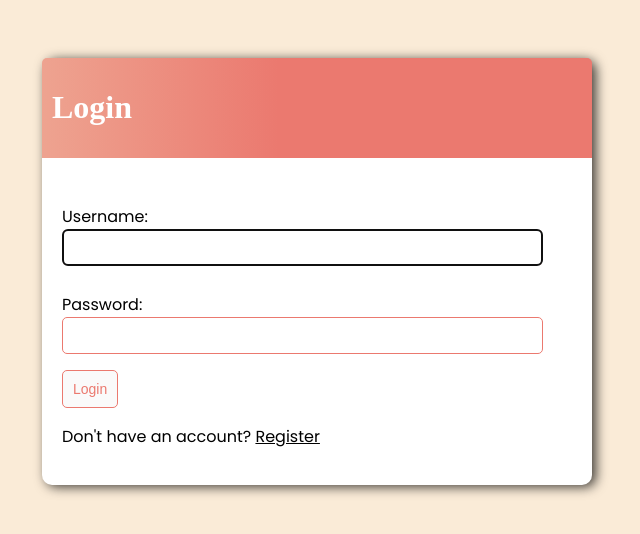
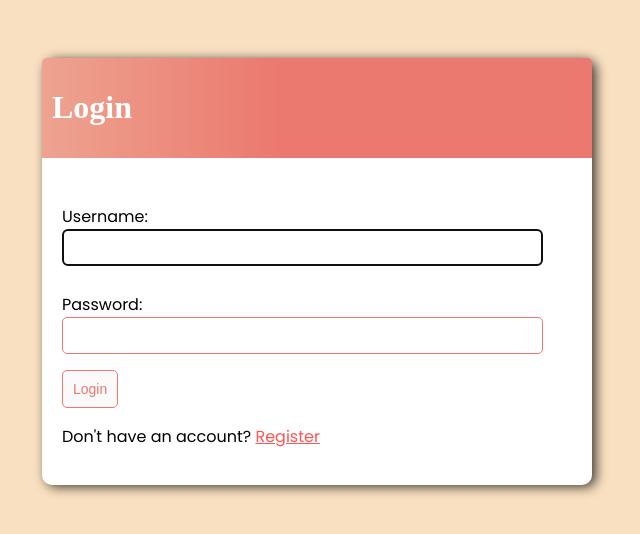
Before and after one commit to SiddhantTotade/todo_list, a Django app: page /login/ in a window 1280 px wide. Shown: the top 534 px of the page, without its empty margins (323-963 px from the left). Run offline with Django 3.2, Linux system fonts and the light colour scheme; some web fonts are replaced.

Commit message:
change in css

```diff
--- a/base/templates/base/login.html
+++ b/base/templates/base/login.html
@@ -11,7 +11,7 @@
         <input class="button" type="submit" name="" id="" value="Login">
     </form>
     <p>Don't have an account?
-        <a href="{% url 'register' %}">Register</a>
+        <a class="registeracc" href="{% url 'register' %}">Register</a>
     </p>
 </div>
 {% endblock %}
--- a/base/templates/base/task_list.html
+++ b/base/templates/base/task_list.html
@@ -8,9 +8,9 @@
         <h3 style="margin: 0;">You have <i>{{count}}</i> incomplete task{{ count|pluralize:"s" }}</h3>
     </div>
     {% if request.user.is_authenticated %}
-    <a href="{% url 'logout' %}">Logout</a>
+    <a class="logout" href="{% url 'logout' %}">Logout</a>
     {% else %}
-    <a href="{% url 'login' %}">Login</a>
+    <a class="login" href="{% url 'login' %}">Login</a>
     {% endif %}
 </div>
 <!-- <h1>ToDo List</h1> -->
--- a/static/css/style.css
+++ b/static/css/style.css
@@ -1,5 +1,5 @@
 body {
-    background-color: antiquewhite;
+    background-color: rgb(249, 224, 192);
     font-family: 'Poppins', sans-serif;
     padding-top: 50px;
 }
@@ -17,6 +17,10 @@ a,
 p {
     color: rgb(0, 0, 0);
     /* display: flex; */
+}
+
+.registeracc {
+    color: #ff5454;
 }
 
 .container {
@@ -39,10 +43,10 @@ p {
 }
 
 .header-bar a {
-    color: rgb(247, 247, 247);
+    color: rgb(162, 8, 8);
     text-decoration: none;
-    position: absolute;
-    display: contents;
+    /* position: absolute; */
+    /* display: contents; */
 }
 
 .task-wrapper {
```
Also changed, not shown: base/templates/base/main.html (+0 -129 lines), db.sqlite3.
